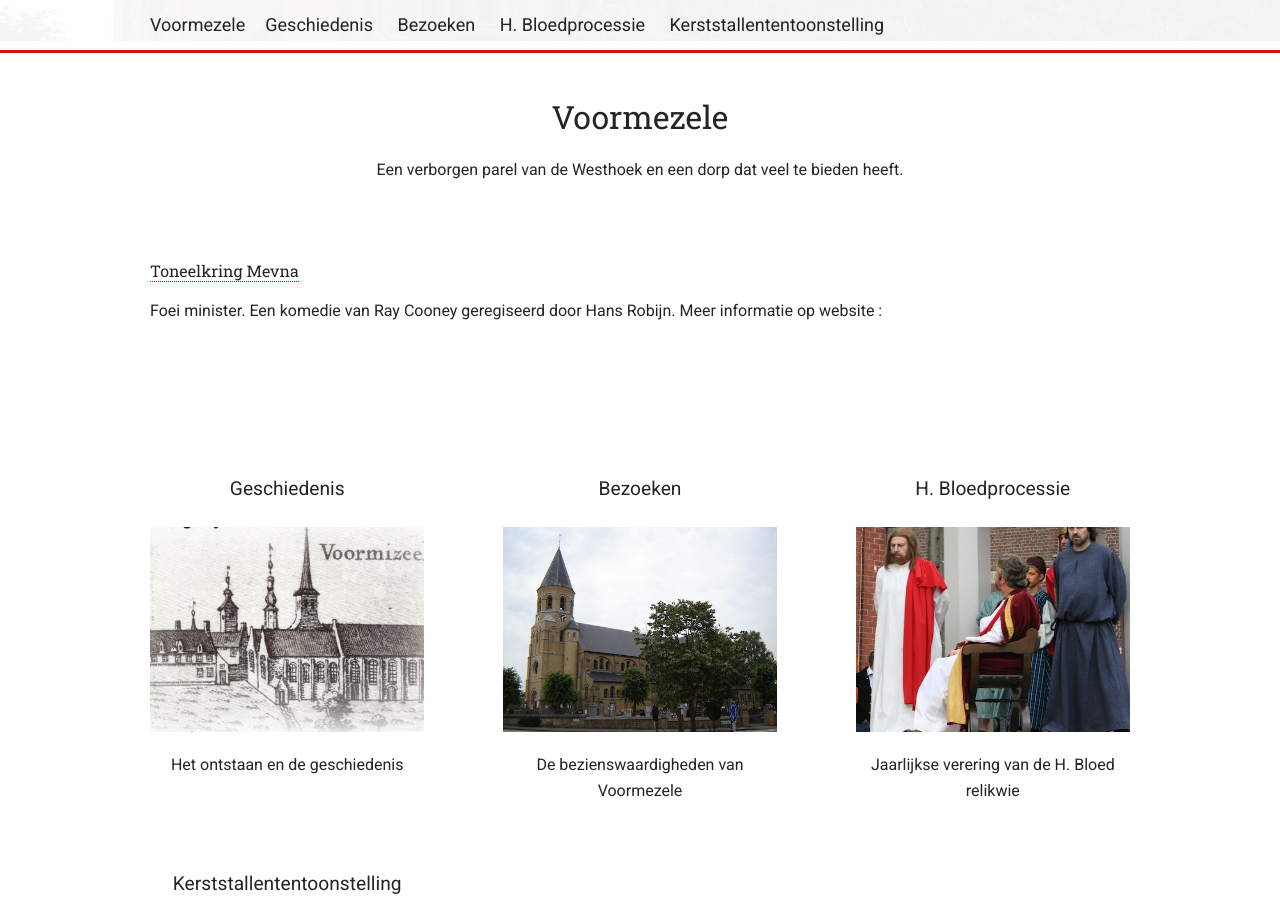
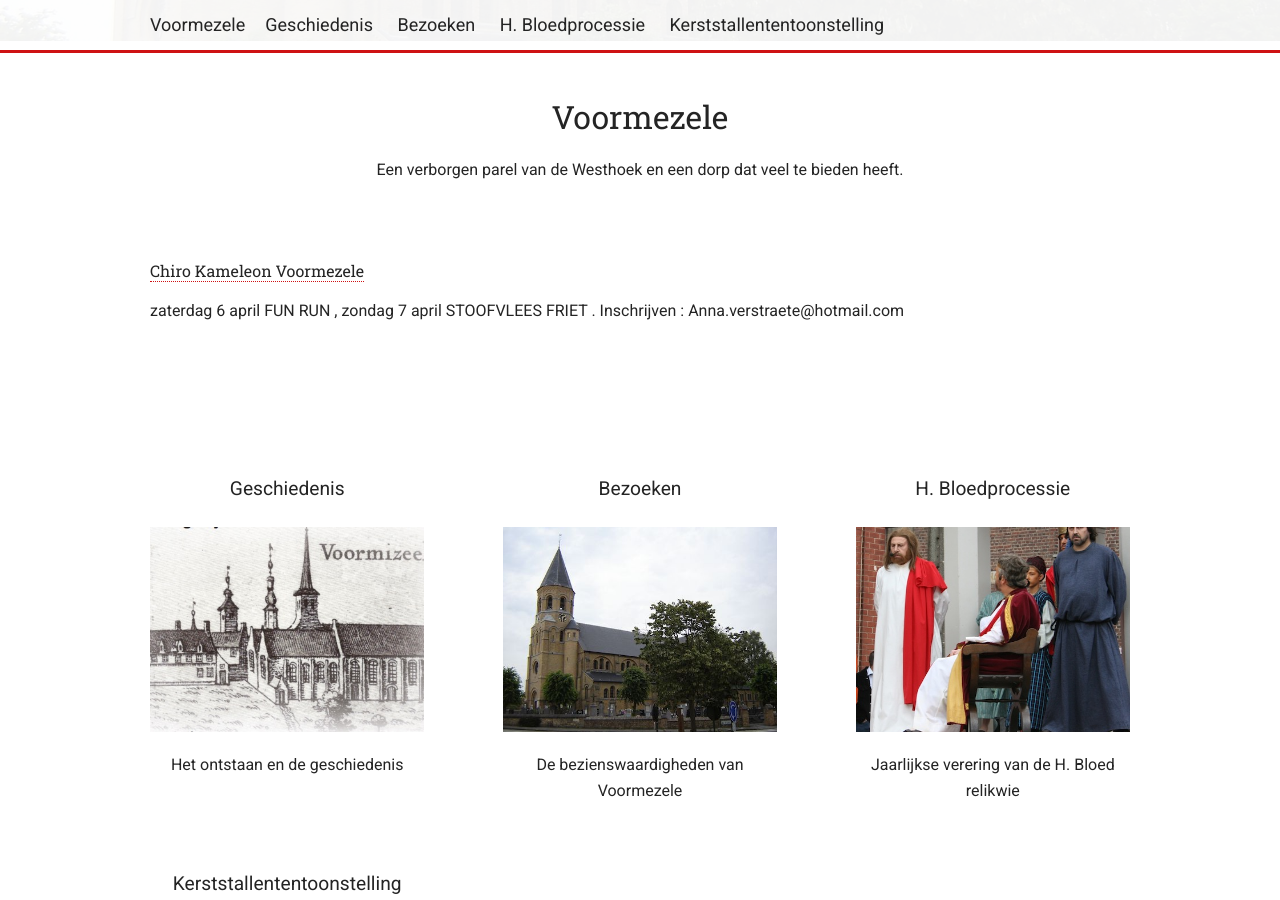
Before and after one commit to dannycuvelier/voormezele.github.io, a Jekyll site: the page built from index.html, in a window 1280 px wide and 900 px high, scrolled down 534 px. Built offline with Jekyll 4.4.1, drawn with Linux system fonts in a browser that asks for light colours.

Commit message:
Update announcements.json

```diff
--- a/_data/announcements.json
+++ b/_data/announcements.json
@@ -1,7 +1,7 @@
 [
     {
-        "title": "Toneelkring Mevna",
-        "description": "Foei minister. Een komedie van Ray Cooney geregiseerd door Hans Robijn. Meer informatie op website :",
-        "link": "http://www.mevna.be"
+        "title": "Chiro Kameleon Voormezele",
+        "description": "zaterdag 6 april FUN RUN , zondag 7 april STOOFVLEES FRIET . Inschrijven : Anna.verstraete@hotmail.com",
+        "link": ""
     }
 ]
```
